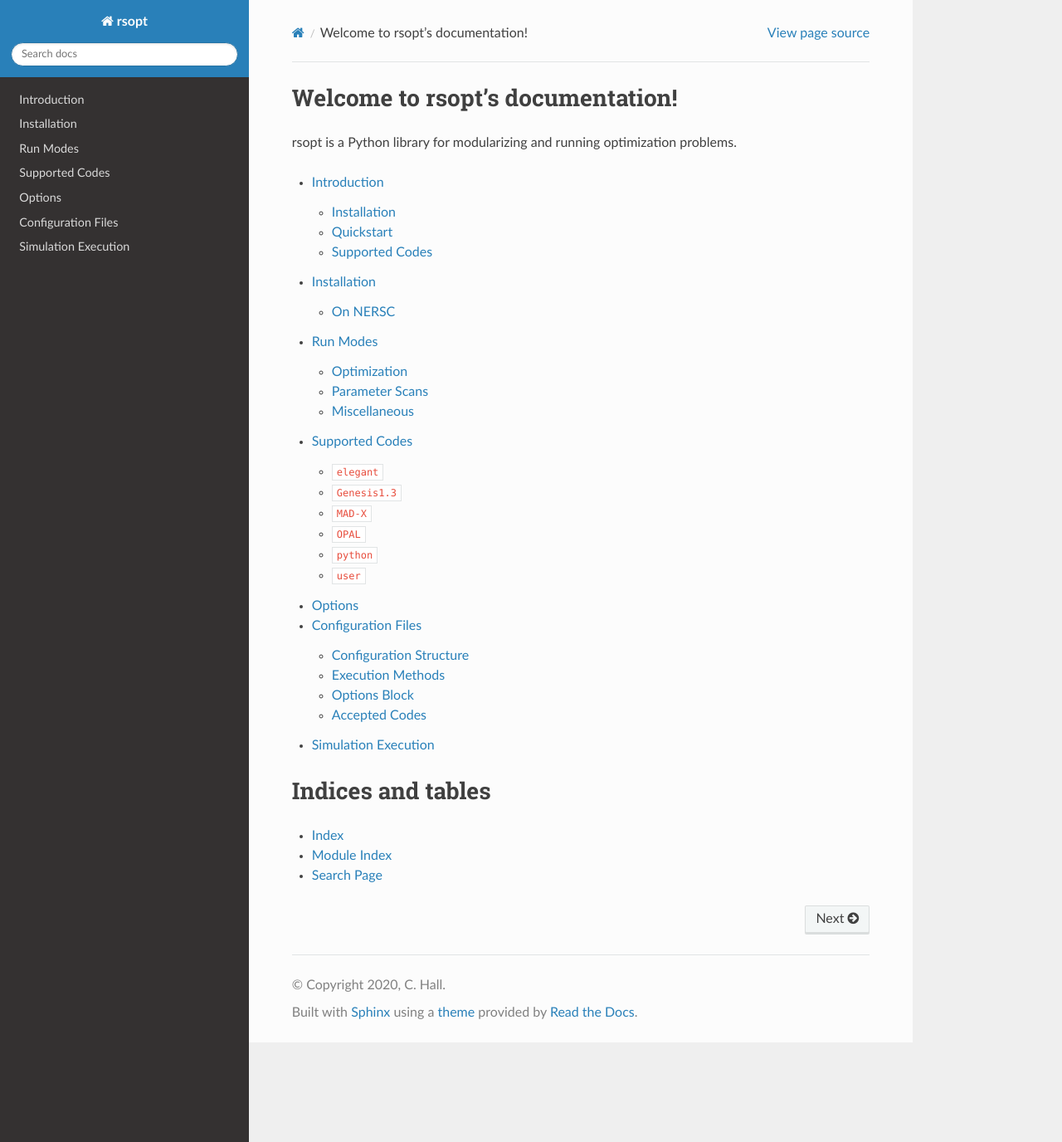
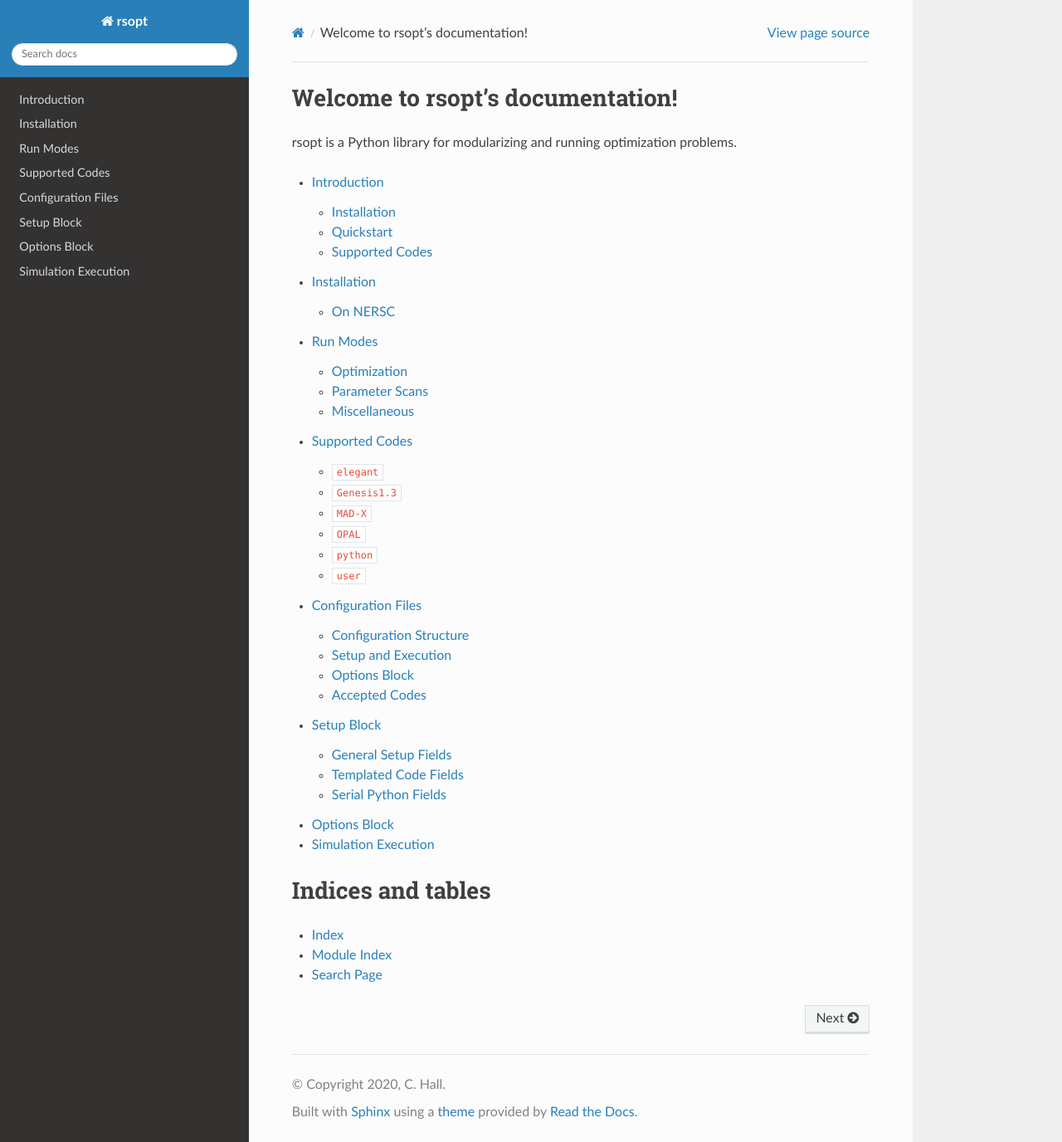
Before and after one commit to radiasoft/rsopt, a Sphinx documentation site: the page built from docs/index.rst, in a window 1280 px wide and 1376 px high. Shown: the whole window at 83% size. Built offline with Sphinx 7.4.7 and the Read the Docs theme 2.0.0, drawn with Linux system fonts in a browser that asks for light colours.

Commit message:
Make setup documentation visible

```diff
--- a/docs/configuration.rst
+++ b/docs/configuration.rst
@@ -60,10 +60,12 @@ and starting values for that parameter. Depending on the software being run by r
 other run parameters (e.g. a run with just 1 step would begin at the start values, execute, and stop)
 all of these values may be used at run, however, they must always be given in the configuration.
 
-Execution Methods
------------------
+Setup and Execution
+-------------------
 .. _exec_methods:
 
+The ``setup`` block defines input files, execution methods, and other runtime options for each code. A brief overview
+of the execution is given here. For a full description see :ref:`Setup<setup>`.
 Under ``setup`` for each ``code`` an ``execution_type`` must be specified::
 
     codes:
--- a/docs/index.rst
+++ b/docs/index.rst
@@ -15,8 +15,9 @@ rsopt is a Python library for modularizing and running optimization problems.
    Installation<installation>
    Run Modes<commands>
    Supported Codes<codes>
-   Options<options>
    Configuration Files<configuration>
+   Setup Block<setup>
+   Options Block<options>
    Simulation Execution<simulation_execution>
 
 Indices and tables
```
